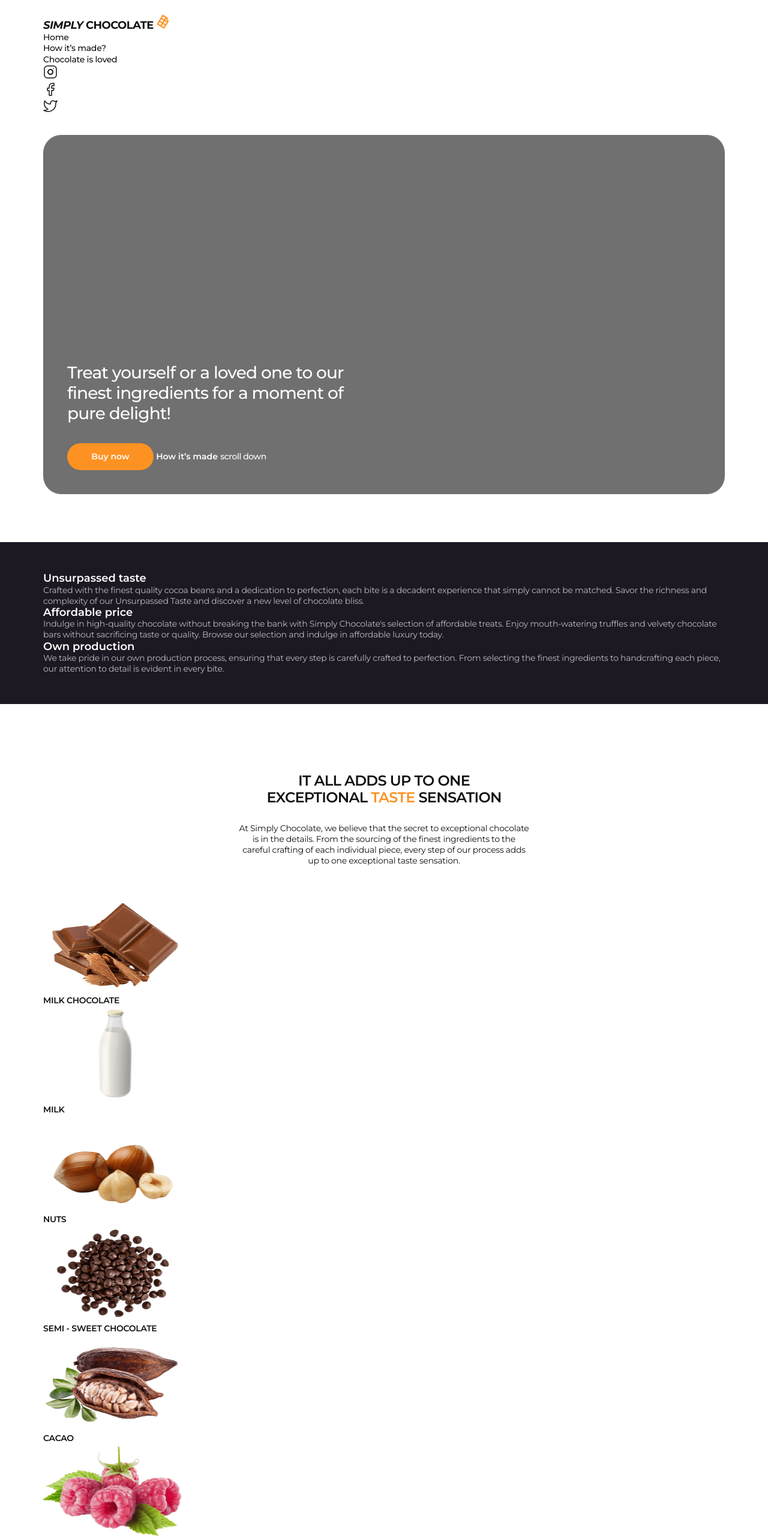
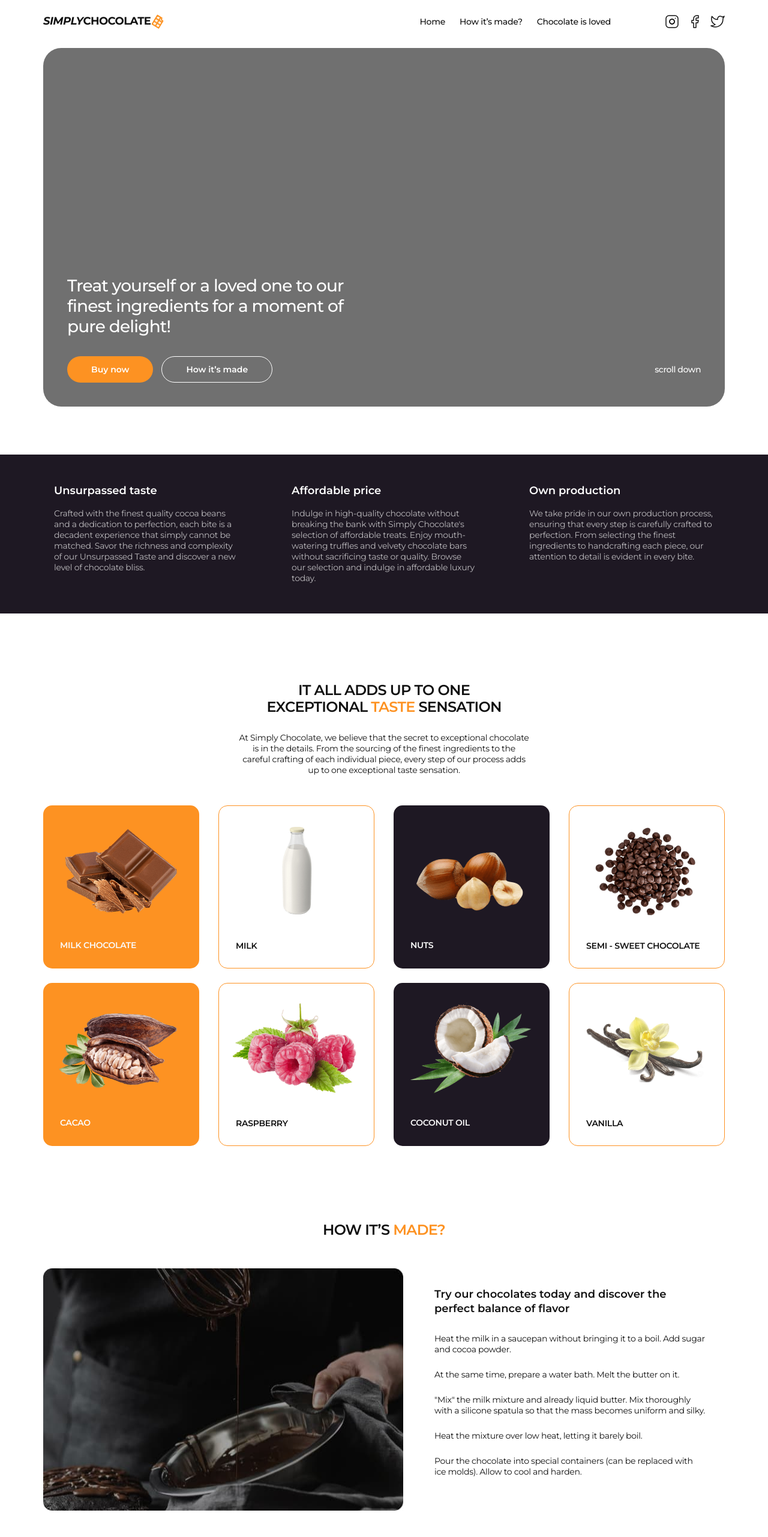
Before and after one commit to mestn1y1/fs-106, a plain HTML site: page index.html in a window 1280 px wide. Shown: the top 2563 px of the page at 60% size. Drawn offline with nearby package versions, Linux system fonts and the light colour scheme.

Commit message:
learned flexbox

```diff
--- a/css/style.css
+++ b/css/style.css
@@ -25,6 +25,10 @@ a {
 
 address {
   font-style: normal;
+}
+
+img {
+  display: block;
 }
 
 .visually-hidden {
@@ -68,10 +72,20 @@ address {
   padding: 24px 0 32px 0;
 }
 
+.header-container {
+  display: flex;
+}
+
 .header-nav {
+  display: flex;
+  align-items: center;
+  justify-content: space-between;
+  flex-grow: 1;
 }
 
 .header-logo {
+  display: flex;
+  align-items: center;
   font-weight: 700;
   font-size: 18px;
   line-height: 1.11;
@@ -87,6 +101,9 @@ address {
 }
 
 .header-menu-list {
+  display: flex;
+  gap: 24px;
+  margin-right: 90px;
 }
 
 .header-menu-item {
@@ -101,6 +118,8 @@ address {
 }
 
 .header-contacts-list {
+  display: flex;
+  gap: 14px;
 }
 
 .header-contacts-item {
@@ -141,23 +160,34 @@ address {
   margin-bottom: 32px;
 }
 
+.hero-btn-wrap {
+  display: flex;
+  align-items: center;
+}
+
 .hero-buy-btn {
   border-radius: 100px;
   padding: 14px 40px;
-  width: 144px;
-  height: 45px;
+  /* width: 144px;
+  height: 45px; */
   font-weight: 600;
   font-size: 14px;
   color: #fff;
   border: none;
   background: #fd9222;
   cursor: pointer;
+  margin-right: 14px;
 }
 
 .hero-made-btn {
   font-weight: 600;
   font-size: 14px;
   color: #fff;
+  border: 1px solid #fff;
+  border-radius: 100px;
+  padding: 14px 40px;
+  /* Костиль от Серёги для ровности кнопок */
+  line-height: 1.02;
 }
 
 .hero-down-btn {
@@ -166,6 +196,7 @@ address {
   line-height: 1.29;
   letter-spacing: -0.03em;
   color: #fff;
+  margin-left: auto;
 }
 
 /** ============================================== */
@@ -173,16 +204,24 @@ address {
 
 .advanteges {
   background: #1e1823;
-  padding: 50px;
+  padding-top: 50px;
+  padding-bottom: 50px;
 }
+
 .advanteges-list {
+  display: flex;
+  gap: 88px;
+  padding-left: 18px;
+  padding-right: 18px;
 }
 .advanteges-item {
+  width: calc((100% - 2 * 88px) / 3);
 }
 .advanteges-subtitle {
   font-weight: 600;
   font-size: 18px;
   color: #fff;
+  margin-bottom: 18px;
 }
 .advanteges-text {
   font-size: 14px;
@@ -216,12 +255,38 @@ address {
 }
 
 .taste-list {
+  display: flex;
+  flex-wrap: wrap;
+  column-gap: 32px;
+  row-gap: 24px;
 }
 
 .taste-item {
+  width: calc((100% - 3 * 32px) / 4);
+  border-radius: 15px;
+  padding: 28px 23px;
+}
+
+.taste-item:nth-child(1),
+.taste-item:nth-child(5) {
+  background: #fd9222;
+}
+
+.taste-item:nth-child(3),
+.taste-item:nth-child(7) {
+  background: #1e1823;
+}
+
+.taste-item:nth-child(odd) h3 {
+  color: #fafafa;
+}
+
+.taste-item:nth-child(even) {
+  border: 1px solid #fd9222;
 }
 
 .taste-img {
+  margin-bottom: 36px;
 }
 
 .taste-subtitle {
@@ -230,6 +295,7 @@ address {
   line-height: 1.29;
   letter-spacing: -0.02em;
   color: #111;
+  padding-left: 5px;
 }
 
 /** ============================================== */
@@ -237,6 +303,11 @@ address {
 
 .made {
   padding-top: 126px;
+}
+
+.made-wrap {
+  display: flex;
+  gap: 20px;
 }
 
 .made-title {
@@ -251,12 +322,18 @@ address {
   font-size: 18px;
   line-height: 1.33;
   color: #111;
+  margin-bottom: 28px;
+}
+
+.made-list-wrap {
+  padding: 32px;
 }
 
 .made-list {
 }
 
 .made-item {
+  margin-bottom: 24px;
 }
 
 .made-text {
@@ -278,12 +355,22 @@ address {
 }
 
 .products-list {
+  display: flex;
+  flex-wrap: wrap;
+  justify-content: center;
+  column-gap: 18px;
+  row-gap: 24px;
 }
 
 .products-item {
+  width: calc((100% - 3 * 18) / 4);
+  padding: 32px 15px;
+  border: 1px solid rgba(17, 17, 17, 0.1);
+  border-radius: 15px;
 }
 
 .products-img {
+  margin-bottom: 8px;
 }
 
 .products-subtitle {
@@ -293,6 +380,8 @@ address {
   letter-spacing: -0.02em;
   text-transform: uppercase;
   color: #111;
+  text-align: center;
+  margin-bottom: 2px;
 }
 
 .products-text {
@@ -300,12 +389,19 @@ address {
   line-height: 1.17;
   letter-spacing: -0.02em;
   color: rgba(17, 17, 17, 0.7);
+  text-align: center;
+  margin-bottom: 18px;
 }
 
 .products-btn {
   font-weight: 600;
   font-size: 14px;
   color: #111;
+  display: block;
+  margin: 0 auto;
+  border: 1px solid rgba(17, 17, 17, 0.1);
+  border-radius: 100px;
+  padding: 8px 20px;
 }
 
 /** ============================================== */
@@ -320,12 +416,19 @@ address {
 }
 
 .sellers-list {
+  display: flex;
+  gap: 16px;
 }
 
 .sellers-item {
+  border-radius: 0 0 15px 15px;
+  border-bottom: 1px solid rgba(17, 17, 17, 0.1);
+  border-left: 1px solid rgba(17, 17, 17, 0.1);
+  border-right: 1px solid rgba(17, 17, 17, 0.1);
 }
 
 .sellers-img {
+  margin-bottom: 28px;
 }
 
 .sellers-subtitle {
@@ -335,6 +438,8 @@ address {
   letter-spacing: -0.02em;
   text-transform: uppercase;
   color: #111;
+  text-align: center;
+  margin-bottom: 28px;
 }
 
 /** ============================================== */
@@ -350,13 +455,21 @@ address {
 }
 
 .loved-list {
+  position: relative;
   margin-bottom: 50px;
+  display: flex;
+  gap: 28px;
 }
 
 .loved-item {
+  width: calc((100% - 2 * 28px) / 3);
+  border: 1px solid rgba(17, 17, 17, 0.1);
+  border-radius: 15px;
+  padding: 56px 24px 24px 24px;
 }
 
 .loved-img {
+  margin: 0 auto;
 }
 
 .loved-subtitle {
@@ -365,6 +478,7 @@ address {
   line-height: 1.33333;
   text-align: center;
   color: #111;
+  margin-bottom: 24px;
 }
 
 .loved-text {
--- a/index.html
+++ b/index.html
@@ -24,7 +24,7 @@
       <!-- HEADER -->
 
       <header class="header">
-        <div class="container">
+        <div class="container header-container">
           <nav class="header-nav">
             <a class="header-logo" href="./index.html">
               <span class="header-logo-cursive">SIMPLY</span> CHOCOLATE
@@ -99,9 +99,11 @@
               Treat yourself or a loved one to our finest ingredients for a
               moment of pure delight!
             </h1>
+            <div class="hero-btn-wrap">
               <button class="hero-buy-btn" type="button">Buy now</button>
               <a class="hero-made-btn" href="">How it’s made</a>
               <a class="hero-down-btn" href="">scroll down</a>
+            </div>
           </div>
         </div>
       </section>
@@ -121,7 +123,7 @@
                 Unsurpassed Taste and discover a new level of chocolate bliss.
               </p>
             </li>
-            <li>
+            <li class="advanteges-item">
               <h3 class="advanteges-subtitle">Affordable price</h3>
               <p class="advanteges-text">
                 Indulge in high-quality chocolate without breaking the bank with
@@ -131,7 +133,7 @@
                 in affordable luxury today.
               </p>
             </li>
-            <li>
+            <li class="advanteges-item">
               <h3 class="advanteges-subtitle">Own production</h3>
               <p class="advanteges-text">
                 We take pride in our own production process, ensuring that every
@@ -162,7 +164,7 @@
               <img
                 src="./images/milk_chocolate.png"
                 alt="milk chocolate"
-                width="240"
+                width="214"
                 height="160"
                 class="taste-img"
               />
@@ -172,7 +174,7 @@
               <img
                 src="./images/bottle-of-milk.png"
                 alt="bottle of milk"
-                width="240"
+                width="214"
                 height="160"
                 class="taste-img"
               />
@@ -182,8 +184,9 @@
               <img
                 src="./images/nuts.png"
                 alt="nuts"
-                width="240"
+                width="214"
                 height="160"
+                class="taste-img"
               />
               <h3 class="taste-subtitle">NUTS</h3>
             </li>
@@ -191,7 +194,7 @@
               <img
                 src="./images/semi-chocolate.png"
                 alt="semi chocolate"
-                width="240"
+                width="214"
                 height="160"
                 class="taste-img"
               />
@@ -201,7 +204,7 @@
               <img
                 src="./images/cacao.png"
                 alt="cacao"
-                width="240"
+                width="214"
                 height="160"
                 class="taste-img"
               />
@@ -211,7 +214,7 @@
               <img
                 src="./images/raspberry.png"
                 alt="raspberry"
-                width="240"
+                width="214"
                 height="160"
                 class="taste-img"
               />
@@ -221,7 +224,7 @@
               <img
                 src="./images/coconut.png"
                 alt="coconut oil"
-                width="240"
+                width="214"
                 height="160"
                 class="taste-img"
               />
@@ -231,7 +234,7 @@
               <img
                 src="./images/vanila.png"
                 alt="vanilla"
-                width="240"
+                width="214"
                 height="160"
                 class="taste-img"
               />
@@ -246,12 +249,13 @@
       <section class="made">
         <div class="container">
           <h2 class="made-title title">HOW IT’S <span>MADE?</span></h2>
+          <div class="made-wrap">
             <img
               src="./images/make-chokolate.jpg"
               alt="make chocolate"
               class="made-image"
             />
-          <div>
+            <div class="made-list-wrap">
               <h3 class="made-subtitle">
                 Try our chocolates today and discover the perfect balance of
                 flavor
@@ -259,13 +263,14 @@
               <ul class="made-list">
                 <li class="made-item">
                   <p class="made-text">
-                  Heat the milk in a saucepan without bringing it to a boil. Add
-                  sugar and cocoa powder.
+                    Heat the milk in a saucepan without bringing it to a boil.
+                    Add sugar and cocoa powder.
                   </p>
                 </li>
                 <li class="made-item">
                   <p class="made-text">
-                  At the same time, prepare a water bath. Melt the butter on it.
+                    At the same time, prepare a water bath. Melt the butter on
+                    it.
                   </p>
                 </li>
                 <li class="made-item">
@@ -287,6 +292,7 @@
                   </p>
                 </li>
               </ul>
+            </div>
           </div>
         </div>
       </section>
@@ -333,7 +339,7 @@
               <p class="products-text">Dark chocolate</p>
               <button class="products-btn">66 UAH</button>
             </li>
-            <li>
+            <li class="products-item">
               <img
                 src="./images/products/pineapple-chocolate.jpg"
                 alt="pineapple chocolate"
@@ -341,11 +347,11 @@
                 height="200"
                 class="products-img"
               />
-              <h3>PINEAPPLE</h3>
+              <h3 class="products-subtitle">PINEAPPLE</h3>
               <p class="products-text">Dark chocolate</p>
               <button class="products-btn">54 UAH</button>
             </li>
-            <li>
+            <li class="products-item">
               <img
                 src="./images/products/classic-milk-chocolate.jpg"
                 alt="classic milk chocolate"
@@ -357,7 +363,7 @@
               <p class="products-text">Milk chocolate</p>
               <button class="products-btn">45 UAH</button>
             </li>
-            <li>
+            <li class="products-item">
               <img
                 src="./images/products/honey-chocolate.jpg"
                 alt="honey chocolate"
@@ -369,7 +375,7 @@
               <p class="products-text">Milk chocolate</p>
               <button class="products-btn">50 UAH</button>
             </li>
-            <li>
+            <li class="products-item">
               <img
                 src="./images/products/roasted-fruits-chocolate.jpg"
                 alt="roasted fruits chocolate"
@@ -381,7 +387,7 @@
               <p class="products-text">Dark chocolate</p>
               <button class="products-btn">66 UAH</button>
             </li>
-            <li>
+            <li class="products-item">
               <img
                 src="./images/products/white-chocolate.jpg"
                 alt="white chocolate"
@@ -418,7 +424,6 @@
                 src="./images/top/chocolate-with-fruits.jpg"
                 alt="chocolate with fruits"
                 width="368"
-                class="sellers-subtitle"
                 height="484"
                 class="sellers-img"
               />
```
Also changed, not shown: images/icons.svg (added). Lines whose indentation alone changed are shown as unchanged.
